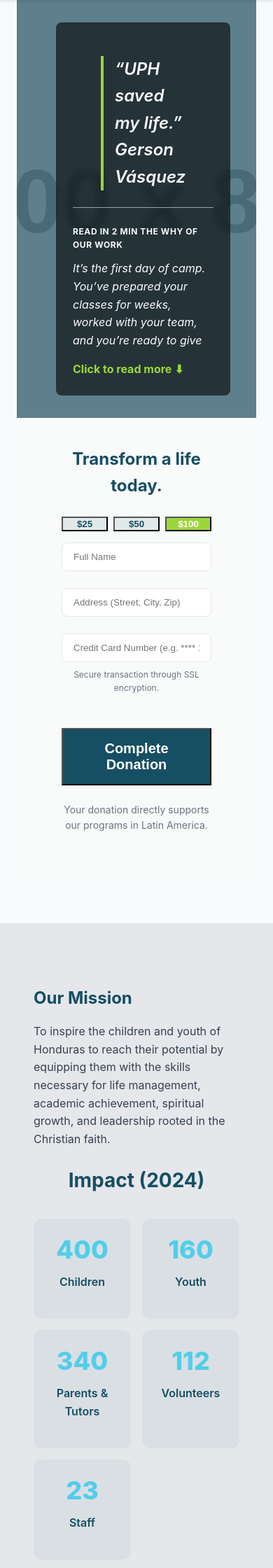
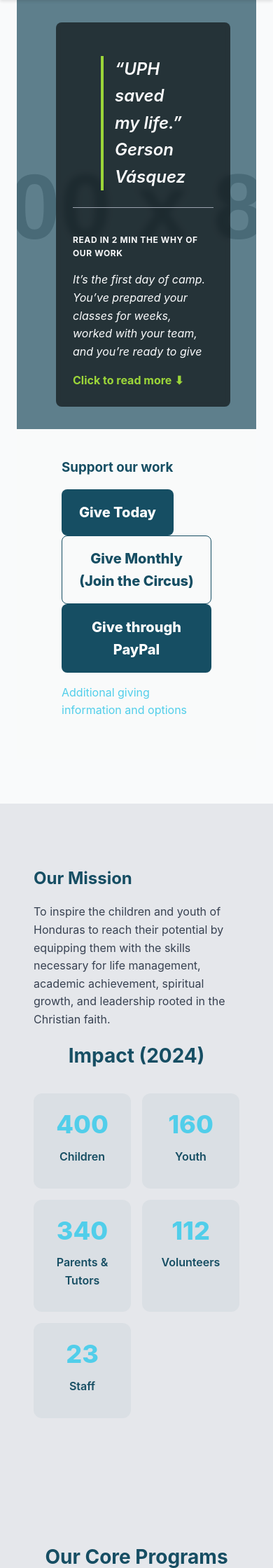
Before and after one commit to epiphenomena/urbanpromisehonduras, a PHP site: page / in a window 390 px wide. Shown: the part 64-2304 px from the top of the page at 70% size. Run offline with PHP 8.4, Linux system fonts and the light colour scheme; grey boxes labelled with a size stand in for pictures from a placeholder-image service; some libraries are stand-ins or nearby versions.

Commit message:
feat: Update hero section, social media, and footer content
- **Hero Section**:
  - Replaced the donation form with a new "Support our work" call to action, including button-styled links for various giving options.
  - Removed associated donation form CSS.

- **Social Media Section**:
  - Refactored the layout to use the  class for better structure and responsiveness.
  - Moved the newsletter signup form from the right column to the left column, positioning it below the impact video.
  - Converted the newsletter subscribe button to an anchor tag to ensure consistent button styling.
  - Removed redundant CSS rules related to the old grid layout.

- **Global Styling ()**:
  - Introduced a base  class with  and defined  and  styles for consistent button appearance across the site.
  - Removed outdated and duplicate CSS declarations.

- **Footer**:
  - Updated footer content to include SVG icons for social media links (Facebook, Instagram).
  - Adjusted footer CSS for better content alignment and desktop layout.
  - Corrected copyright text to "UrbanPromise Honduras, LLC".

```diff
--- a/public/footer.php
+++ b/public/footer.php
@@ -9,15 +9,18 @@ footer {
 }
 
 .footer-content {
-    max-width: var(--content-max-width);
     margin: 0 auto;
     display: flex;
     flex-direction: column;
     align-items: center;
     gap: 1rem;
+    justify-content: space-between;
 }
 
 @media (min-width: 768px) {
+    footer {
+        margin-left: var(--sidebar-width);
+    }
     .footer-content {
         flex-direction: row;
     }
@@ -35,11 +38,11 @@ footer {
 </style>
 <footer>
     <div class="footer-content">
-        <p>&copy; <?php echo date("Y"); ?> Urban Promise Honduras. All rights reserved.</p>
         <div class="footer-social-links">
-            <a href="https://www.facebook.com/urbanpromisehonduras" target="_blank" aria-label="Facebook">Facebook</a>
-            <a href="https://www.instagram.com/urbanpromisehonduras" target="_blank" aria-label="Instagram">Instagram</a>
+            <a href="https://www.facebook.com/urbanpromisehonduras" target="_blank" aria-label="Facebook"><svg xmlns="http://www.w3.org/2000/svg" width="24" height="24" viewBox="0 0 24 24" fill="none" stroke="currentColor" stroke-width="2" stroke-linecap="round" stroke-linejoin="round" class="lucide lucide-facebook-icon lucide-facebook"><path d="M18 2h-3a5 5 0 0 0-5 5v3H7v4h3v8h4v-8h3l1-4h-4V7a1 1 0 0 1 1-1h3z"/></svg></a>
+            <a href="https://www.instagram.com/urbanpromisehonduras" target="_blank" aria-label="Instagram"><svg xmlns="http://www.w3.org/2000/svg" width="24" height="24" viewBox="0 0 24 24" fill="none" stroke="currentColor" stroke-width="2" stroke-linecap="round" stroke-linejoin="round" class="lucide lucide-instagram-icon lucide-instagram"><rect width="20" height="20" x="2" y="2" rx="5" ry="5"/><path d="M16 11.37A4 4 0 1 1 12.63 8 4 4 0 0 1 16 11.37z"/><line x1="17.5" x2="17.51" y1="6.5" y2="6.5"/></svg></a>
             <!-- Add more social links as needed -->
         </div>
+        <p>&copy; <?php echo date("Y"); ?> UrbanPromise Honduras, LLC</p>
     </div>
 </footer>
--- a/public/hero.php
+++ b/public/hero.php
@@ -104,58 +104,7 @@
     background-color: rgba(249, 250, 251, 0.8);
 }
 
-#hero .donation-form-container {
-    width: 100%;
-    max-width: 24rem;
-    padding-top: 0;
-}
 
-#hero .form-title {
-    font-size: 1.5rem;
-    font-weight: 700;
-    color: var(--color-primary);
-    text-align: center;
-    margin-bottom: 1.5rem;
-}
-
-#hero .donation-form {
-    display: flex;
-    flex-direction: column;
-    gap: 1rem;
-}
-
-#hero .amount-selector {
-    display: flex;
-    gap: 0.5rem;
-}
-
-#hero .amount-button {
-    flex: 1;
-    background-color: rgba(22, 78, 99, 0.1);
-    color: var(--color-primary);
-    font-weight: 600;
-}
-#hero .amount-button:hover {
-    background-color: rgba(81, 206, 234, 0.2);
-}
-#hero .amount-button.active {
-    background-color: var(--color-accent-green);
-    color: white;
-}
-
-#hero .form-note {
-    font-size: 0.75rem;
-    text-align: center;
-    color: #6b7280;
-    margin-top: 0.5rem;
-}
-
-#hero .form-footer-note {
-    font-size: 0.875rem;
-    color: #6b7280;
-    text-align: center;
-    margin-top: 1.5rem;
-}
 </style>
 <section id="hero" class="section-split">
     <!-- Left Column: Quote and Story -->
@@ -185,37 +134,25 @@
     <!-- Right Column: Simple Giving Form -->
     <div class="section-split-content hero-content-right">
         <div class="section-content-container">
-            <div class="donation-form-container">
+            <div class="call-to-action-container">
                 <h3 class="form-title">
-                    <span class="en">Transform a life today.</span><span class="es">Transforma una vida hoy.</span>
+                    <span class="en">Support our work</span><span class="es">Apoya nuestro trabajo</span>
                 </h3>
-                <form class="donation-form">
-                    <div class="amount-selector">
-                        <button type="button" class="button amount-button">$25</button>
-                        <button type="button" class="button amount-button">$50</button>
-                        <button type="button" class="button amount-button active">$100</button>
-                    </div>
-                    <div class="form-group">
-                        <label for="donor-name" class="sr-only"><span class="en">Full Name</span><span class="es">Nombre Completo</span></label>
-                        <input type="text" id="donor-name" class="input-field" data-i18n-placeholder="form_name_placeholder">
-                    </div>
-                    <div class="form-group">
-                        <label for="donor-address" class="sr-only"><span class="en">Address</span><span class="es">Dirección</span></label>
-                        <input type="text" id="donor-address" class="input-field" data-i18n-placeholder="form_address_placeholder">
-                    </div>
-                    <div class="form-group">
-                        <label for="donor-card" class="sr-only"><span class="en">Credit Card</span><span class="es">Tarjeta de Crédito</span></label>
-                        <input type="text" id="donor-card" class="input-field" data-i18n-placeholder="form_card_placeholder">
-                        <p class="form-note">
-                            <span class="en">Secure transaction through SSL encryption.</span><span class="es">Transacción segura mediante cifrado SSL.</span>
-                        </p>
-                    </div>
-                    <button type="submit" class="button button-primary button-large">
-                        <span class="en">Complete Donation</span><span class="es">Completar Donación</span>
-                    </button>
-                </form>
+                <div class="button-group">
+                    <a href="#" class="button button-primary button-large">
+                        <span class="en">Give Today</span><span class="es">Donar Hoy</span>
+                    </a>
+                    <a href="#" class="button button-secondary button-large">
+                        <span class="en">Give Monthly (Join the Circus)</span><span class="es">Donar Mensual (Únete al Circo)</span>
+                    </a>
+                    <a href="#" class="button button-primary button-large">
+                        <span class="en">Give through PayPal</span><span class="es">Donar con PayPal</span>
+                    </a>
+                </div>
                 <p class="form-footer-note">
-                    <span class="en">Your donation directly supports our programs in Latin America.</span><span class="es">Tu donación apoya directamente nuestros programas en Latinoamérica.</span>
+                    <a href="#">
+                        <span class="en">Additional giving information and options</span><span class="es">Información y opciones adicionales para donar</span>
+                    </a>
                 </p>
             </div>
         </div>
--- a/public/social_media.php
+++ b/public/social_media.php
@@ -1,18 +1,6 @@
 <style>
 /* Social Media Section */
-#social-media .social-media-grid {
-    display: grid;
-    grid-template-columns: 1fr;
-    gap: 2.5rem;
-    max-width: var(--content-max-width);
-    margin: 0 auto;
-}
 
-@media (min-width: 1024px) {
-    #social-media .social-media-grid {
-        grid-template-columns: repeat(2, 1fr);
-    }
-}
 
 #social-media .social-media-column {
     display: flex;
@@ -20,9 +8,6 @@
     gap: 2.5rem;
 }
 
-#social-media .social-media-column--stacked {
-    gap: 2.5rem;
-}
 
 #social-media .video-container--bordered {
     border: 4px solid var(--color-accent-green);
@@ -119,16 +104,15 @@
     display: block; /* Ensure visibility */
 }
 </style>
-<section id="social-media" class="content-section">
+<section id="social-media" class="section-split">
+    <!-- Left Column: Impact Video -->
+    <div class="section-split-content">
         <div class="section-content-container">
             <div class="section-header sr-only">
                 <h2 class="section-title">
                     <span class="en">Social Media</span><span class="es">Redes Sociales</span>
                 </h2>
             </div>
-
-        <div class="social-media-grid">
-            <!-- Column 1: Impact Video -->
             <div class="social-media-column">
                 <h3 class="subsection-title">
                     <span class="en">UPLAM Impact Video</span><span class="es">Video de Impacto UPLAM</span>
@@ -142,9 +126,39 @@
                     </iframe> --><p>youtube</p>
                 </div>
             </div>
+            <!-- Row 2: Newsletter Form -->
+            <div class="newsletter-section card">
+                <h3 class="subsection-title">
+                    <span class="en">Subscribe to Our Newsletter</span><span class="es">Suscríbete a Nuestro Boletín</span>
+                </h3>
+                <form class="newsletter-form">
+                    <div class="form-row">
+                        <div class="form-group">
+                            <label for="newsletter-first-name" class="sr-only">First Name</label>
+                            <input type="text" id="newsletter-first-name" class="input-field" data-i18n-placeholder="form_first_name_placeholder" required>
+                        </div>
+                        <div class="form-group">
+                            <label for="newsletter-last-name" class="sr-only">Last Name</label>
+                            <input type="text" id="newsletter-last-name" class="input-field" data-i18n-placeholder="form_last_name_placeholder" required>
+                        </div>
+                    </div>
+                    <div class="form-group">
+                        <label for="newsletter-email" class="sr-only">Email Address</label>
+                        <input type="email" id="newsletter-email" class="input-field" data-i18n-placeholder="form_email_placeholder" required>
+                    </div>
+                    <a href="#" class="button button-green">
+                        <span class="en">Subscribe</span><span class="es">Suscribirse</span>
+                    </a>
+                    <div id="subscribe-message" class="subscribe-message" aria-live="polite"></div>
+                </form>
+            </div>
+        </div>
+    </div>
 
-            <!-- Column 2: Instagram Grid and Newsletter Form (Stacked) -->
-            <div class="social-media-column social-media-column--stacked">
+    <!-- Right Column: Instagram Grid and Newsletter Form (Stacked) -->
+    <div class="section-split-content">
+        <div class="section-content-container">
+            <div class="social-media-column">
                 <!-- Row 1: Instagram Grid Placeholder -->
                 <div class="instagram-section card">
                     <h3 class="subsection-title">
@@ -176,32 +190,7 @@
                     </p>
                 </div>
 
-                <!-- Row 2: Newsletter Form -->
-                <div class="newsletter-section card">
-                    <h3 class="subsection-title">
-                        <span class="en">Subscribe to Our Newsletter</span><span class="es">Suscríbete a Nuestro Boletín</span>
-                    </h3>
-                    <form class="newsletter-form">
-                        <div class="form-row">
-                            <div class="form-group">
-                                <label for="newsletter-first-name" class="sr-only">First Name</label>
-                                <input type="text" id="newsletter-first-name" class="input-field" data-i18n-placeholder="form_first_name_placeholder" required>
-                            </div>
-                            <div class="form-group">
-                                <label for="newsletter-last-name" class="sr-only">Last Name</label>
-                                <input type="text" id="newsletter-last-name" class="input-field" data-i18n-placeholder="form_last_name_placeholder" required>
-                            </div>
-                        </div>
-                        <div class="form-group">
-                            <label for="newsletter-email" class="sr-only">Email Address</label>
-                            <input type="email" id="newsletter-email" class="input-field" data-i18n-placeholder="form_email_placeholder" required>
-                        </div>
-                        <button type="submit" class="button button-green">
-                            <span class="en">Subscribe</span><span class="es">Suscribirse</span>
-                        </button>
-                        <div id="subscribe-message" class="subscribe-message" aria-live="polite"></div>
-                    </form>
-                </div>
+
             </div>
         </div>
     </div>
--- a/public/style.css
+++ b/public/style.css
@@ -67,10 +67,6 @@ h1, h2, h3, h4, h5, h6 {
     color: var(--color-primary);
 }
 
-p {
-    margin: 0 0 1.5rem;
-}
-
 a {
     color: var(--color-accent-blue);
     text-decoration: none;
@@ -104,6 +100,38 @@ a:hover {
 /* 4. Component Styles
 -------------------------------------------------- */
 
+.button {
+    display: inline-block;
+    padding: 0.75rem 1.25rem;
+    font-size: 1rem;
+    font-weight: 600;
+    text-align: center;
+    text-decoration: none;
+    border-radius: 0.5rem;
+    cursor: pointer;
+    transition: background-color 0.2s, color 0.2s, border-color 0.2s;
+    border: 1px solid transparent; /* Ensure consistent button sizing */
+}
+
+.button-primary {
+    background-color: var(--color-primary);
+    color: white;
+}
+.button-primary:hover {
+    background-color: var(--color-accent-blue);
+}
+
+.button-secondary {
+    background-color: transparent;
+    color: var(--color-primary);
+    border-color: var(--color-primary);
+}
+.button-secondary:hover {
+    background-color: rgba(22, 78, 99, 0.1);
+    color: var(--color-primary);
+    border-color: var(--color-primary);
+}
+
 .card {
     background-color: white;
     border-radius: 0.75rem;
@@ -119,14 +147,6 @@ a:hover {
     padding: 1rem 1.5rem;
     font-size: 1.25rem;
     font-weight: 800;
-}
-
-.button-primary {
-    background-color: var(--color-primary);
-    color: white;
-}
-.button-primary:hover {
-    background-color: var(--color-accent-blue);
 }
 
 .form-group {
```
Lines whose indentation alone changed are shown as unchanged.
